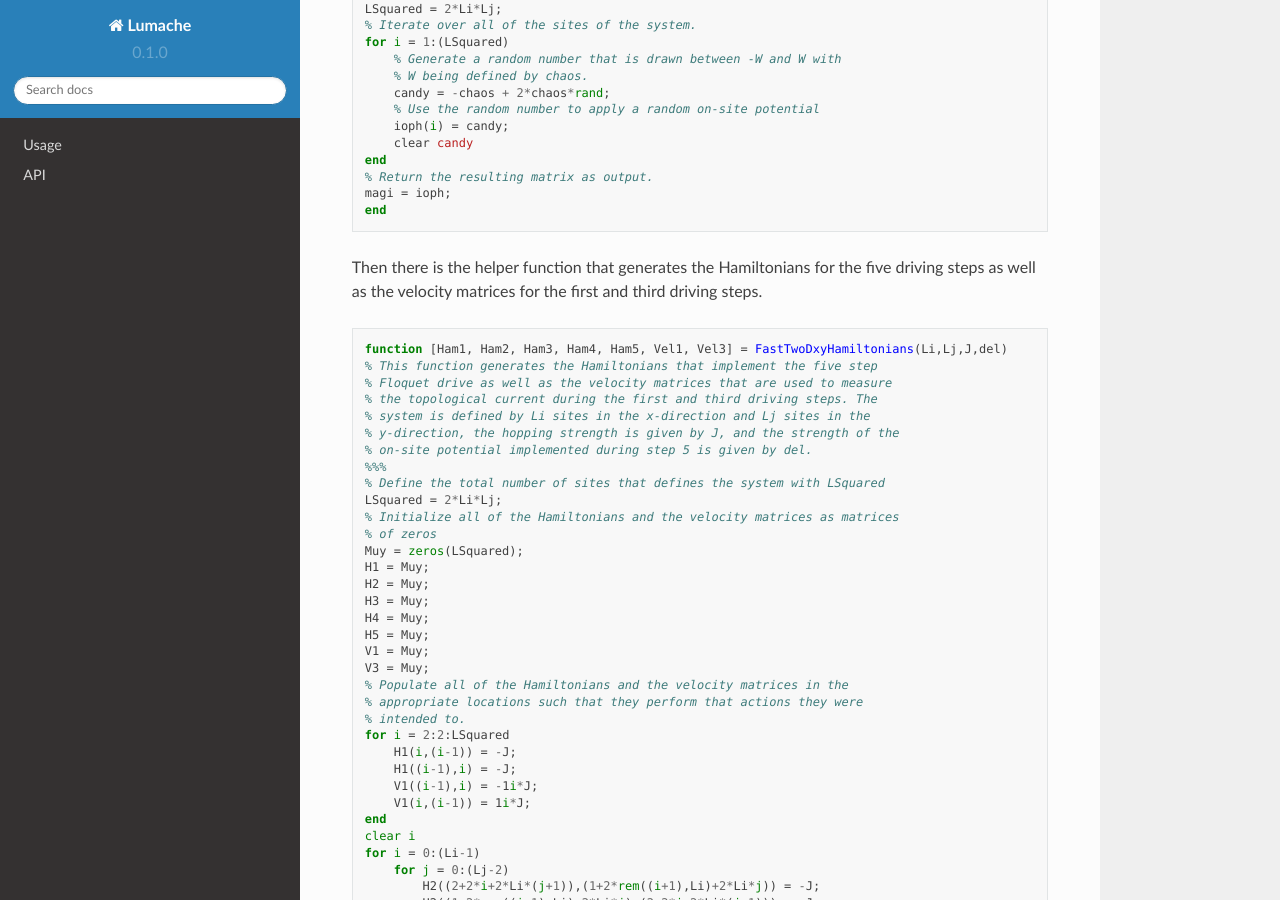
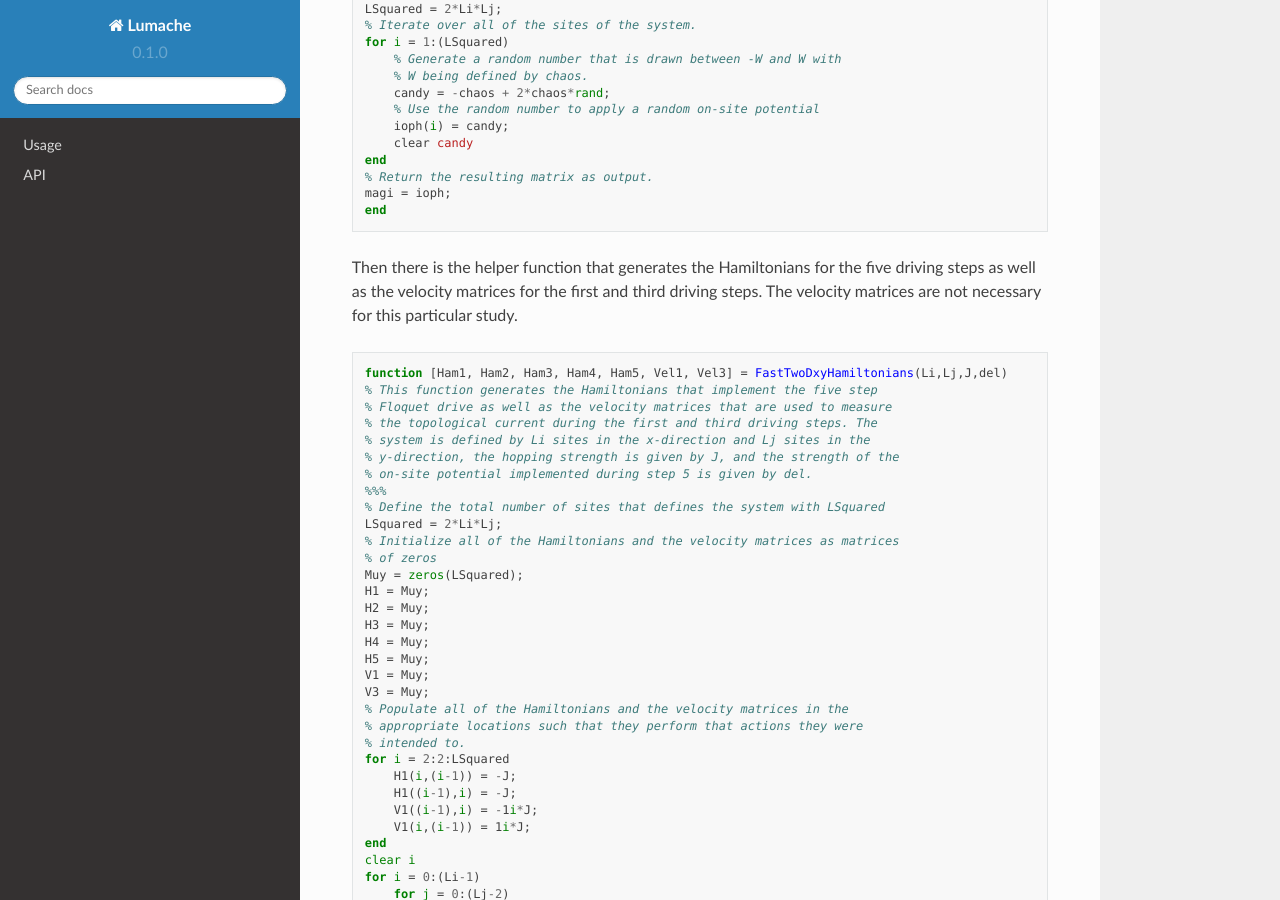
Before and after one commit to htim327/NonHermitianDriving, a Sphinx documentation site: the page built from docs/source/LocalizationByEntanglement.rst, in a window 1280 px wide and 900 px high, scrolled down 8495 px. Built offline with Sphinx 7.4.7 and the Read the Docs theme 2.0.0, drawn with Linux system fonts in a browser that asks for light colours.

Commit message:
Update LocalizationByEntanglement.rst

```diff
--- a/docs/source/LocalizationByEntanglement.rst
+++ b/docs/source/LocalizationByEntanglement.rst
@@ -494,7 +494,7 @@ Here is the helper function that generates the matrices that implement the tempo
    magi = ioph;
    end
 
-Then there is the helper function that generates the Hamiltonians for the five driving steps as well as the velocity matrices for the first and third driving steps.
+Then there is the helper function that generates the Hamiltonians for the five driving steps as well as the velocity matrices for the first and third driving steps. The velocity matrices are not necessary for this particular study.
 
 .. code-block:: matlab
 
```
